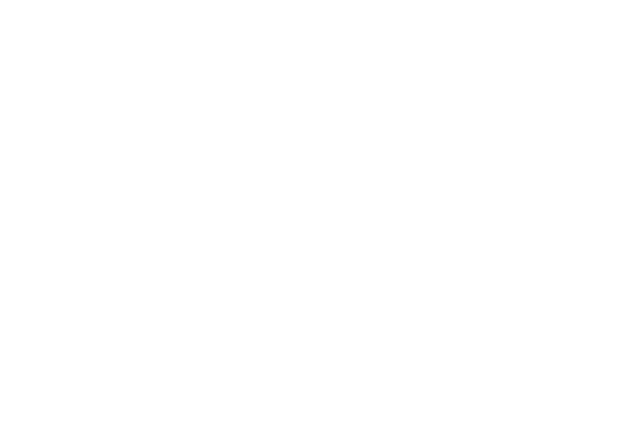
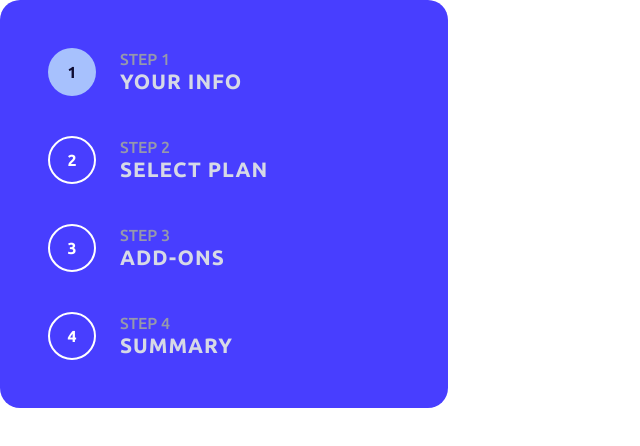
Before and after one commit to kaya70875/multi-step-form-react, a React (Vite) app in the folder multi-step-form/: page / in a window 1280 px wide. Shown: the top 446 px of the page, without its empty margins (0-640 px from the left). Built offline with nearby package versions, Linux system fonts and the light colour scheme.

Commit message:
creating FormStepsComponent

```diff
--- a/multi-step-form/src/App.tsx
+++ b/multi-step-form/src/App.tsx
@@ -1,10 +1,14 @@
 import './App.css'
+import FormStepsSection from './components/FormStepsSection'
 import './index.css'
 
 function App() {
 
   return (
     <div className='app'>
+      <div className="form-wrapper">
+        <FormStepsSection />
+      </div>
 
     </div>
   )
--- /dev/null
+++ b/multi-step-form/src/components/FormStepsSection.tsx
@@ -0,0 +1,41 @@
+import './_FormStepsSection.scss';
+
+export default function FormStepsSection() {
+  return (
+    <div className="steps-wrapper">
+        <div className="form-elements-wrapper">
+            <section className="form-element-wrapper">
+                <div className="number active">1</div>
+                <div className="info-section">
+                    <p>Step 1</p>
+                    <h2>YOUR INFO</h2>
+                </div>
+            </section>
+
+            <section className="form-element-wrapper">
+                <div className="number">2</div>
+                <div className="info-section">
+                    <p>Step 2</p>
+                    <h2>SELECT PLAN</h2>
+                </div>
+            </section>
+
+            <section className="form-element-wrapper">
+                <div className="number">3</div>
+                <div className="info-section">
+                    <p>Step 3</p>
+                    <h2>ADD-ONS</h2>
+                </div>
+            </section>
+
+            <section className="form-element-wrapper">
+                <div className="number">4</div>
+                <div className="info-section">
+                    <p>Step 4</p>
+                    <h2>SUMMARY</h2>
+                </div>
+            </section>
+        </div>
+    </div>
+  )
+}
--- /dev/null
+++ b/multi-step-form/src/components/_FormStepsSection.scss
@@ -0,0 +1,66 @@
+.steps-wrapper {
+    display: flex;
+    flex-direction: column;
+    justify-content: start;
+    align-items: start;
+    width: 35%;
+    height: 100%;
+    background-image: url('../assets/images/bg-sidebar-desktop.svg');
+    background-repeat: no-repeat;
+    background-size: cover;
+    border-radius: 20px;
+}
+
+.form-elements-wrapper {
+    padding: 3em;
+    display: flex;
+    flex-direction: column;
+    gap : 2.5rem;
+}
+
+.form-element-wrapper {
+    display: flex;
+    gap : 1.5rem;
+    align-items: center;
+}
+
+.number {
+    width: 3rem;
+    height: 3rem;
+    background: transparent;
+    border : 2px solid white;
+    color : white;
+    font-weight: 700;
+    border-radius: 50%;
+    display: flex;
+    align-items: center;
+    justify-content: center;
+    gap : 2rem;
+    aspect-ratio: 1;
+}
+
+.number.active {
+    border : none;
+    background-color: hsl(206, 94%, 87%);
+    color : black;
+    opacity: 0.8;
+    font-weight: 700;
+}
+
+.info-section {
+    display: flex;
+    flex-direction: column;
+    gap : .15rem;
+    text-transform: uppercase;
+
+    p {
+        color : hsl(231, 11%, 63%);
+        font-weight: 500;
+    }
+    h2 {
+        color : hsl(229, 24%, 87%);
+        font-size: 1.3rem;
+        letter-spacing: 1px;
+        font-weight: 700;
+    }
+}
```
